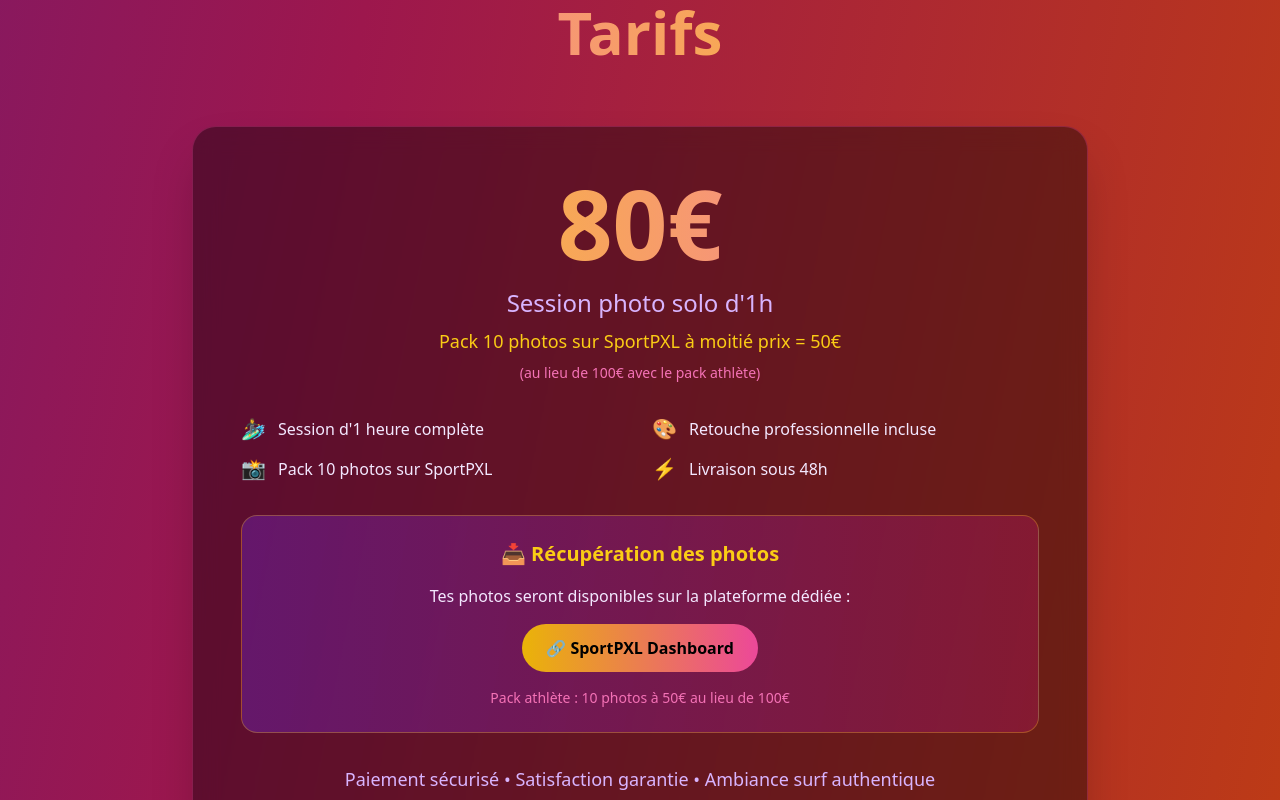
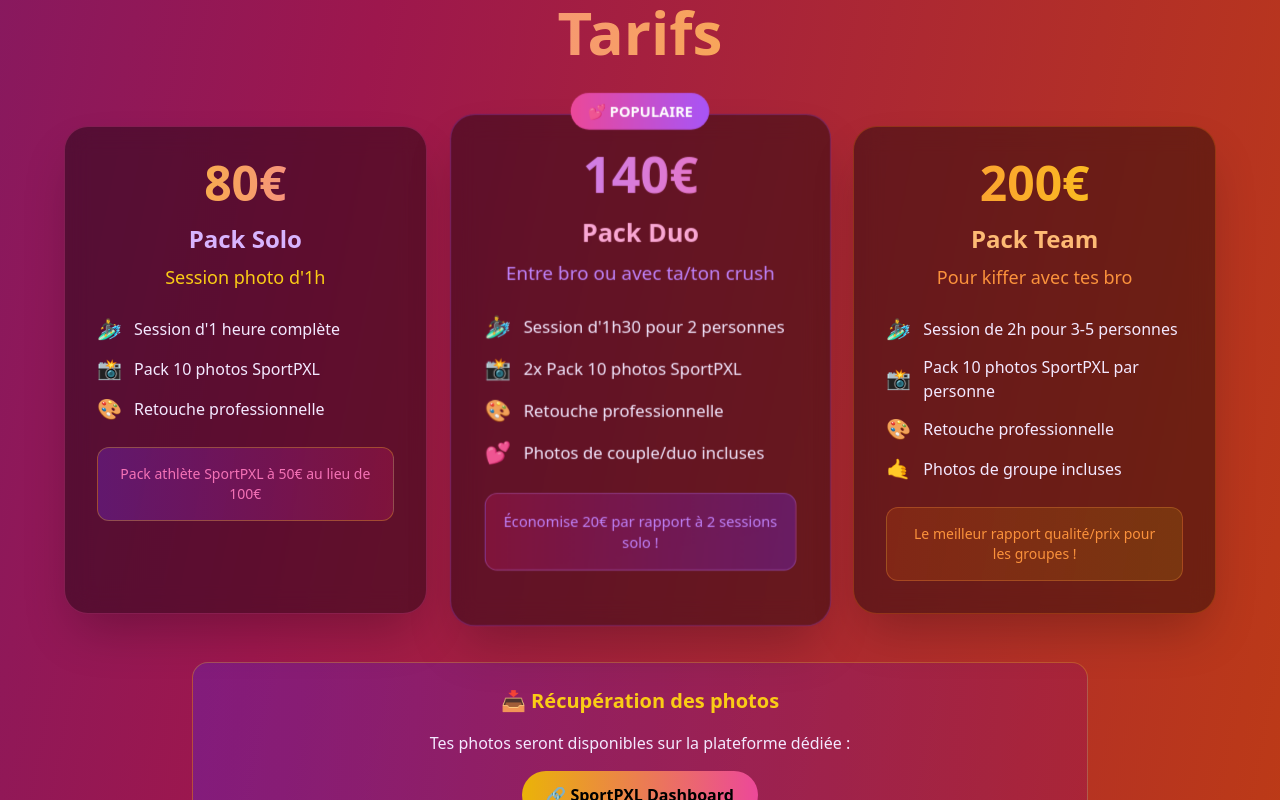
Before and after one commit to thom-s87/photo-surfpaysbasque, a React (Vite) app: page / in a window 1280 px wide. Shown: the part 4560-5360 px from the top of the page. Built offline with nearby package versions, Linux system fonts and the light colour scheme.

Commit message:
Add new photo session packs
Add "Duo" and "Team" session packs to the pricing section.

```diff
--- a/src/components/Pricing.tsx
+++ b/src/components/Pricing.tsx
@@ -2,47 +2,127 @@
 const Pricing = () => {
   return (
     <section id="pricing" className="py-20 px-4">
-      <div className="max-w-4xl mx-auto text-center">
+      <div className="max-w-6xl mx-auto text-center">
         <h2 className="text-4xl md:text-6xl font-bold mb-16 text-transparent bg-clip-text bg-gradient-to-r from-pink-400 to-yellow-400">
           Tarifs
         </h2>
 
-        <div className="bg-black/40 backdrop-blur-md rounded-3xl p-8 md:p-12 border border-pink-500/30 shadow-2xl">
-          <div className="mb-8">
-            <div className="text-6xl md:text-8xl font-bold text-transparent bg-clip-text bg-gradient-to-r from-yellow-400 to-pink-400 mb-4">
+        <div className="grid md:grid-cols-3 gap-8">
+          {/* Pack Solo */}
+          <div className="bg-black/40 backdrop-blur-md rounded-3xl p-8 border border-pink-500/30 shadow-2xl">
+            <div className="mb-6">
+              <div className="text-5xl font-bold text-transparent bg-clip-text bg-gradient-to-r from-yellow-400 to-pink-400 mb-4">
                 80€
               </div>
-            <p className="text-2xl text-purple-300 mb-2">Session photo solo d'1h</p>
-            <p className="text-lg text-yellow-400">Pack 10 photos sur SportPXL à moitié prix = 50€</p>
-            <p className="text-sm text-pink-400 mt-2">(au lieu de 100€ avec le pack athlète)</p>
+              <h3 className="text-2xl text-purple-300 mb-2 font-bold">Pack Solo</h3>
+              <p className="text-lg text-yellow-400">Session photo d'1h</p>
             </div>
 
             {/* Features */}
-          <div className="grid md:grid-cols-2 gap-6 mb-8 text-left">
-            <div className="space-y-3">
+            <div className="space-y-3 mb-6 text-left">
               <div className="flex items-center text-purple-100">
                 <span className="text-pink-400 text-xl mr-3">🏄‍♂️</span>
                 <span>Session d'1 heure complète</span>
               </div>
               <div className="flex items-center text-purple-100">
                 <span className="text-yellow-400 text-xl mr-3">📸</span>
-                <span>Pack 10 photos sur SportPXL</span>
+                <span>Pack 10 photos SportPXL</span>
+              </div>
+              <div className="flex items-center text-purple-100">
+                <span className="text-pink-400 text-xl mr-3">🎨</span>
+                <span>Retouche professionnelle</span>
               </div>
             </div>
-            <div className="space-y-3">
+
+            <div className="bg-gradient-to-r from-purple-800/50 to-pink-800/50 rounded-xl p-4 border border-yellow-400/30">
+              <p className="text-sm text-pink-400">
+                Pack athlète SportPXL à 50€ au lieu de 100€
+              </p>
+            </div>
+          </div>
+
+          {/* Pack Duo */}
+          <div className="bg-black/40 backdrop-blur-md rounded-3xl p-8 border border-purple-500/30 shadow-2xl transform md:scale-105">
+            <div className="absolute -top-4 left-1/2 transform -translate-x-1/2">
+              <span className="bg-gradient-to-r from-pink-500 to-purple-500 text-white px-4 py-2 rounded-full text-sm font-bold">
+                💕 POPULAIRE
+              </span>
+            </div>
+            <div className="mb-6">
+              <div className="text-5xl font-bold text-transparent bg-clip-text bg-gradient-to-r from-purple-400 to-pink-400 mb-4">
+                140€
+              </div>
+              <h3 className="text-2xl text-pink-300 mb-2 font-bold">Pack Duo</h3>
+              <p className="text-lg text-purple-400">Entre bro ou avec ta/ton crush</p>
+            </div>
+
+            {/* Features */}
+            <div className="space-y-3 mb-6 text-left">
               <div className="flex items-center text-purple-100">
-                <span className="text-pink-400 text-xl mr-3">🎨</span>
-                <span>Retouche professionnelle incluse</span>
+                <span className="text-purple-400 text-xl mr-3">🏄‍♂️</span>
+                <span>Session d'1h30 pour 2 personnes</span>
               </div>
               <div className="flex items-center text-purple-100">
-                <span className="text-yellow-400 text-xl mr-3">⚡</span>
-                <span>Livraison sous 48h</span>
+                <span className="text-pink-400 text-xl mr-3">📸</span>
+                <span>2x Pack 10 photos SportPXL</span>
+              </div>
+              <div className="flex items-center text-purple-100">
+                <span className="text-purple-400 text-xl mr-3">🎨</span>
+                <span>Retouche professionnelle</span>
+              </div>
+              <div className="flex items-center text-purple-100">
+                <span className="text-pink-400 text-xl mr-3">💕</span>
+                <span>Photos de couple/duo incluses</span>
+              </div>
+            </div>
+
+            <div className="bg-gradient-to-r from-pink-800/50 to-purple-800/50 rounded-xl p-4 border border-purple-400/30">
+              <p className="text-sm text-purple-400">
+                Économise 20€ par rapport à 2 sessions solo !
+              </p>
+            </div>
+          </div>
+
+          {/* Pack Team */}
+          <div className="bg-black/40 backdrop-blur-md rounded-3xl p-8 border border-orange-500/30 shadow-2xl">
+            <div className="mb-6">
+              <div className="text-5xl font-bold text-transparent bg-clip-text bg-gradient-to-r from-orange-400 to-yellow-400 mb-4">
+                200€
+              </div>
+              <h3 className="text-2xl text-orange-300 mb-2 font-bold">Pack Team</h3>
+              <p className="text-lg text-orange-400">Pour kiffer avec tes bro</p>
+            </div>
+
+            {/* Features */}
+            <div className="space-y-3 mb-6 text-left">
+              <div className="flex items-center text-purple-100">
+                <span className="text-orange-400 text-xl mr-3">🏄‍♂️</span>
+                <span>Session de 2h pour 3-5 personnes</span>
+              </div>
+              <div className="flex items-center text-purple-100">
+                <span className="text-yellow-400 text-xl mr-3">📸</span>
+                <span>Pack 10 photos SportPXL par personne</span>
+              </div>
+              <div className="flex items-center text-purple-100">
+                <span className="text-orange-400 text-xl mr-3">🎨</span>
+                <span>Retouche professionnelle</span>
+              </div>
+              <div className="flex items-center text-purple-100">
+                <span className="text-yellow-400 text-xl mr-3">🤙</span>
+                <span>Photos de groupe incluses</span>
+              </div>
+            </div>
+
+            <div className="bg-gradient-to-r from-orange-800/50 to-yellow-800/50 rounded-xl p-4 border border-orange-400/30">
+              <p className="text-sm text-orange-400">
+                Le meilleur rapport qualité/prix pour les groupes !
+              </p>
             </div>
           </div>
         </div>
 
         {/* Récupération des photos */}
-          <div className="bg-gradient-to-r from-purple-800/50 to-pink-800/50 rounded-2xl p-6 border border-yellow-400/30 mb-8">
+        <div className="mt-12 bg-gradient-to-r from-purple-800/50 to-pink-800/50 rounded-2xl p-6 border border-yellow-400/30 max-w-4xl mx-auto">
           <h3 className="text-xl text-yellow-400 font-bold mb-4">📥 Récupération des photos</h3>
           <p className="text-purple-100 mb-4">
             Tes photos seront disponibles sur la plateforme dédiée :
@@ -60,10 +140,9 @@ const Pricing = () => {
           </p>
         </div>
 
-          <p className="text-purple-300 text-lg">
+        <p className="text-purple-300 text-lg mt-8">
           Paiement sécurisé • Satisfaction garantie • Ambiance surf authentique
         </p>
-        </div>
       </div>
     </section>
   );
```
Lines whose indentation alone changed are shown as unchanged.
